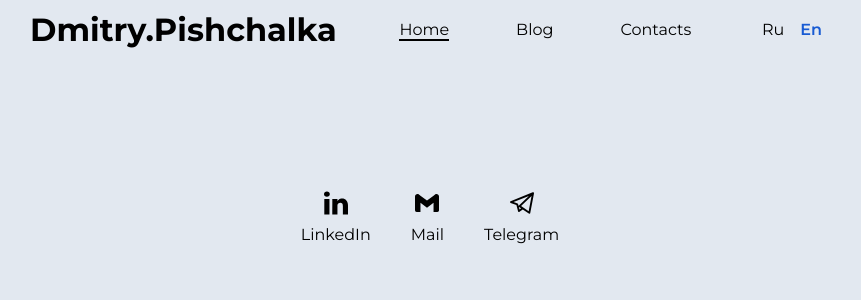
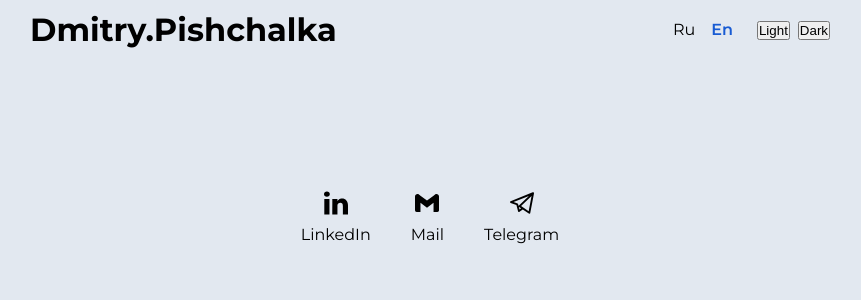
Before and after one commit to dmitryprogrammer/personal-website, a React (Vite) app: page / in a window 1280 px wide. Shown: the top 300 px of the page, without its empty margins (210-1071 px from the left). Built offline with nearby package versions, Linux system fonts and the light colour scheme.

Commit message:
added  themes switcher to header

```diff
--- a/src/components/header/header/header.scss
+++ b/src/components/header/header/header.scss
@@ -14,3 +14,10 @@
     text-decoration: none;
   }
 }
+
+.header__actions {
+  display: flex;
+  flex-flow: row nowrap;
+  gap: 16px;
+  align-items: center;
+}
--- a/src/components/header/header/header.tsx
+++ b/src/components/header/header/header.tsx
@@ -1,6 +1,6 @@
 import {LanguagesSwitcher} from "../languages-switcher/languages-switcher";
 import {Logo} from "../logo/logo";
-import {NavMenu} from "../nav-menu/nav-menu";
+import {ThemeSwitcher} from "../theme-switcher/theme-switcher";
 import "./header.scss";
 
 import {memo} from "react";
@@ -9,8 +9,10 @@ export const Header = memo(() => {
   return (
     <header className="header container">
       <Logo />
-      <NavMenu />
-      <LanguagesSwitcher />
+      <div className="header__actions">
+        <LanguagesSwitcher />
+        <ThemeSwitcher />
+      </div>
     </header>
   );
 });
```
